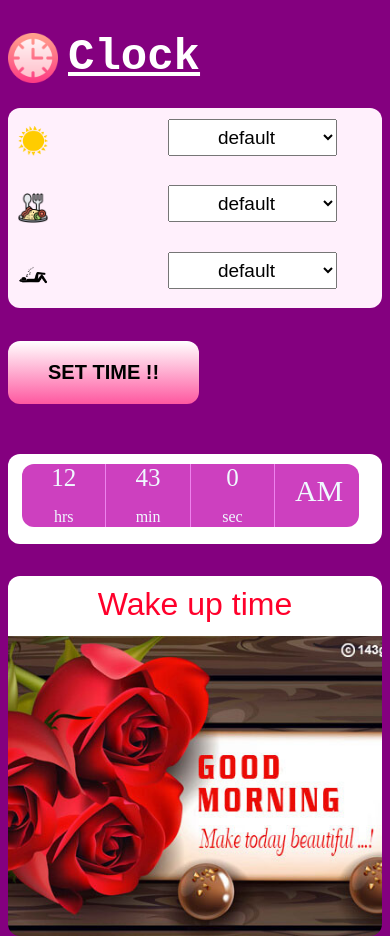
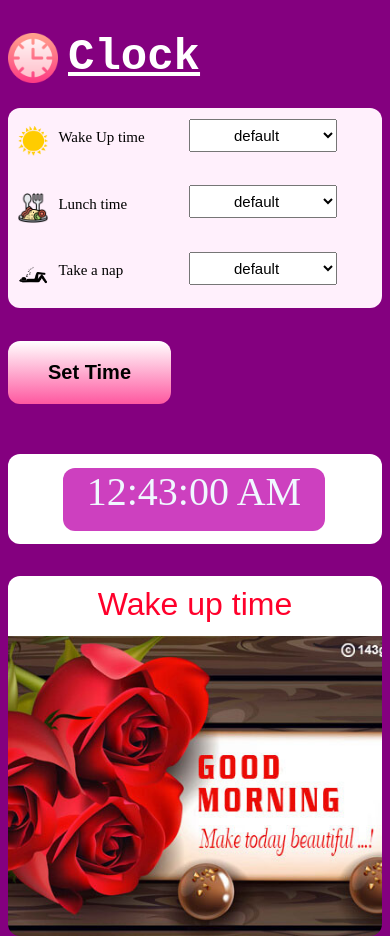
Before and after one commit to arwajkhan/clock-project, a plain HTML site: page index.html in a window 390 px wide. Drawn offline with Linux system fonts and the light colour scheme.

Commit message:
Add files via upload
js changed

```diff
--- a/clock.css
+++ b/clock.css
@@ -64,10 +64,10 @@
 }
 
 label {
-      font-size: 21px;
+    font-size: 17px;
     position: relative;
     top: 30%;
-      right: -16%;
+    right: -12%;
 }
 
 select {
@@ -76,7 +76,7 @@
     position: relative;
     top: 16%;
     margin: 0px 18px;
-      font-size: 19px;
+    /* font-size: 16px; */
     text-align: center;
 }
 
@@ -165,7 +165,7 @@
 }
 
 #img-container {
-      background-image: url("./images/morning.jpg");
+    background-image: url("/images/morning.jpg");
     background-position: center;
     background-repeat: no-repeat;
     background-size: cover;
@@ -175,9 +175,9 @@
     background-color: coral;
 }
 
-.h-m-s {
+#clock {
     height: 63px;
-      margin: auto;
+    /* margin: auto; */
     background-color: rgb(205, 64, 191);
 
     position: absolute;
@@ -190,6 +190,7 @@
     text-align: center;
     width: 30%;
     color: aliceblue;
+    font-size: 40px;
 }
 
 .div1 {
@@ -249,26 +250,30 @@
           margin-top: 50px;
     }
 
-      .h-m-s {
-            margin-left: 80px;
+    #clock {
+          /* margin-left: 80px; */
           width: 80%;
     }
 }
 
 @media (max-width:460px) {
     label {
-            display: none;
+          /* display: none; */
+          font-size: 15px;
     }
 
     select {
-            width: 50%;
+          width: 44%;
+          font-size: 15px;
+
     }
 
-      .h-m-s {
-            top: 10px;
+    #clock {
+        top: 14px;
         margin-left: 14px;
-            width: 90%;
+        width: 70%;
         position: relative;
+        left: 41px;
     }
 
     #time-h {
--- a/clock.js
+++ b/clock.js
@@ -1,33 +1,35 @@
-function clock() {
+function currentTime() {
+    let date = new Date();
+    let hh = date.getHours();
+    let mm = date.getMinutes();
+    let ss = date.getSeconds();
+    let session = "AM";
 
+    if(hh == 0){
+        hh = 12;
+    }
+    if(hh > 12){
+        hh = hh - 12;
+        session = "PM";
+     }
 
-    var hours = document.getElementById("hours");
-    var minutes = document.getElementById("minutes");
-    var seconds = document.getElementById("seconds");
-    var am = document.getElementById("am");
-    var time = new Date();
-    var a = time.getHours();
-    var b = time.getMinutes();
-    var c = time.getSeconds();
+     hh = (hh < 10) ? "0" + hh : hh;
+     mm = (mm < 10) ? "0" + mm : mm;
+     ss = (ss < 10) ? "0" + ss : ss;
 
+     let time = hh + ":" + mm + ":" + ss + " " + session;
 
-
-    hours.innerHTML = a;
-    minutes.innerHTML = b;
-    seconds.innerHTML = c;
-
-
-}
-
-setInterval(clock, 1000);
-
+    document.getElementById("clock").innerText = time;
+    let t = setTimeout(function(){ currentTime() }, 1000);
+  }
+  currentTime();
 
 
 
 function setTime() {
     var i = document.getElementById("morning").value;
-    var hr = new Date().getTime();
- if(i == hr){
+    var clock = new Date().getTime();
+ if(i == clock){
     document.getElementById("content").innerHTML = "let's have some breakfast";
     document.getElementById("img-container").style.backgroundImage= "url(./images/bf.jpg)";
  }
@@ -40,9 +42,8 @@
 
 
 function setTime() {
-    var i = document.getElementById("day").value;
-    var hr = new Date().getTime();
- if(i == hr){
+
+ if(i == clock){
     document.getElementById("content").innerHTML = "let's have some lunch";
     document.getElementById("img-container").style.backgroundImage= "url(./images/lunch.jpg)";
  }
@@ -57,7 +58,7 @@
 function setTime() {
     var i = document.getElementById("night").value;
     var hr = new Date().getTime();
- if(i == hr){
+ if(i == clock){
     document.getElementById("content").innerHTML = "Let's take a nap";
     document.getElementById("img-container").style.backgroundImage= "url(./images/sleep.png)";
  }
--- a/index.html
+++ b/index.html
@@ -114,7 +114,7 @@
                 </div>
             </div>
             <div class="time">
-                <button class="set-time" onclick="setTime()">SET TIME !!</button>
+                <button class="set-time" onclick="setTime()">Set Time</button>
             </div>
 
         </div>
@@ -123,25 +123,7 @@
         <div class="right-container">
 
             <div class="top-time">
-                <span id="time-h">TIME</span>
-                <div class="h-m-s">
-                    <div class="div1">
-                        <span id="hours">00</span>
-                        <p>hrs</p>
-                    </div>
-                    <div class="div2">
-                        <span id="minutes">00</span>
-                        <p>min</p>
-                    </div>
-                    <div class="div3">
-                        <span id="seconds">00</span>
-                        <p>sec</p>
-                    </div>
-                    <div class="div4">
-                        <span id="am">AM</span>
-                    </div>
-                </div>
-
+                <div id = "clock" onload="currentTime()"></div>
             </div>
 
             <div class="change-cnt">
```
Lines whose indentation alone changed are shown as unchanged.
